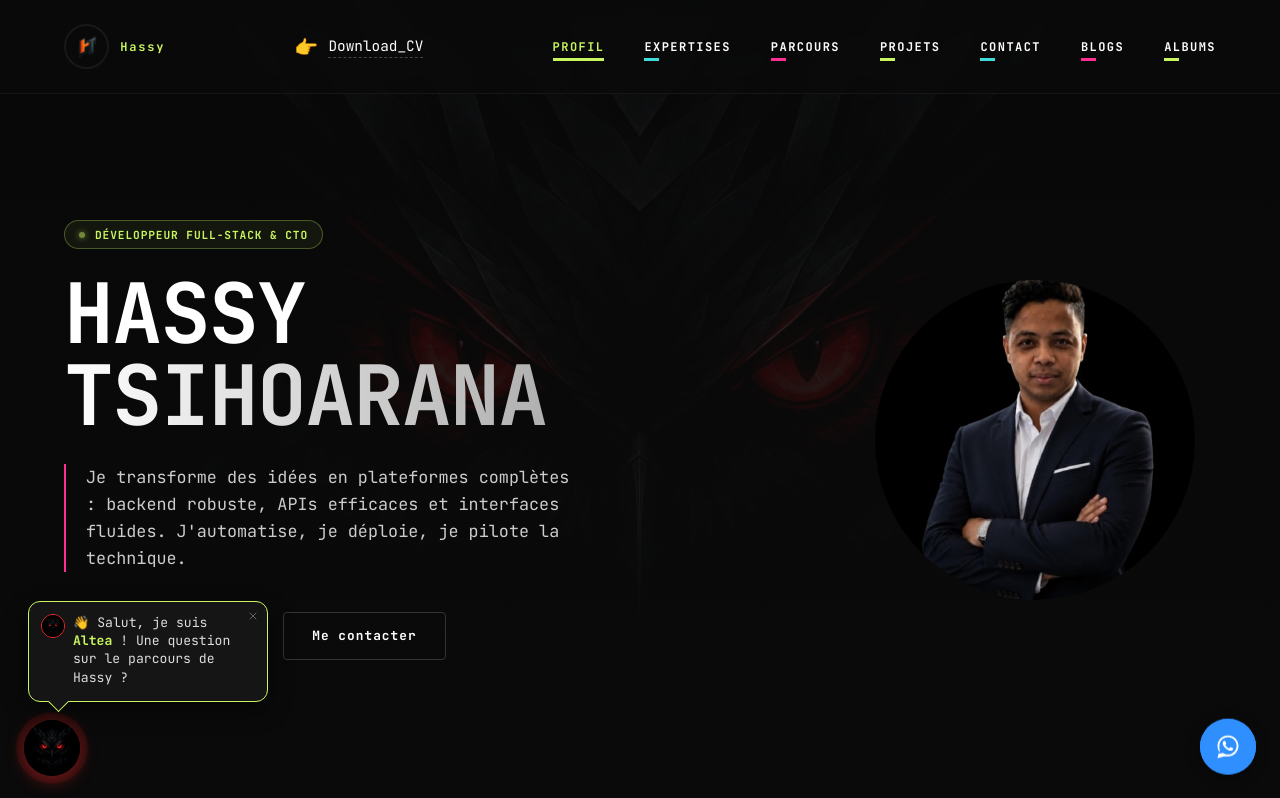
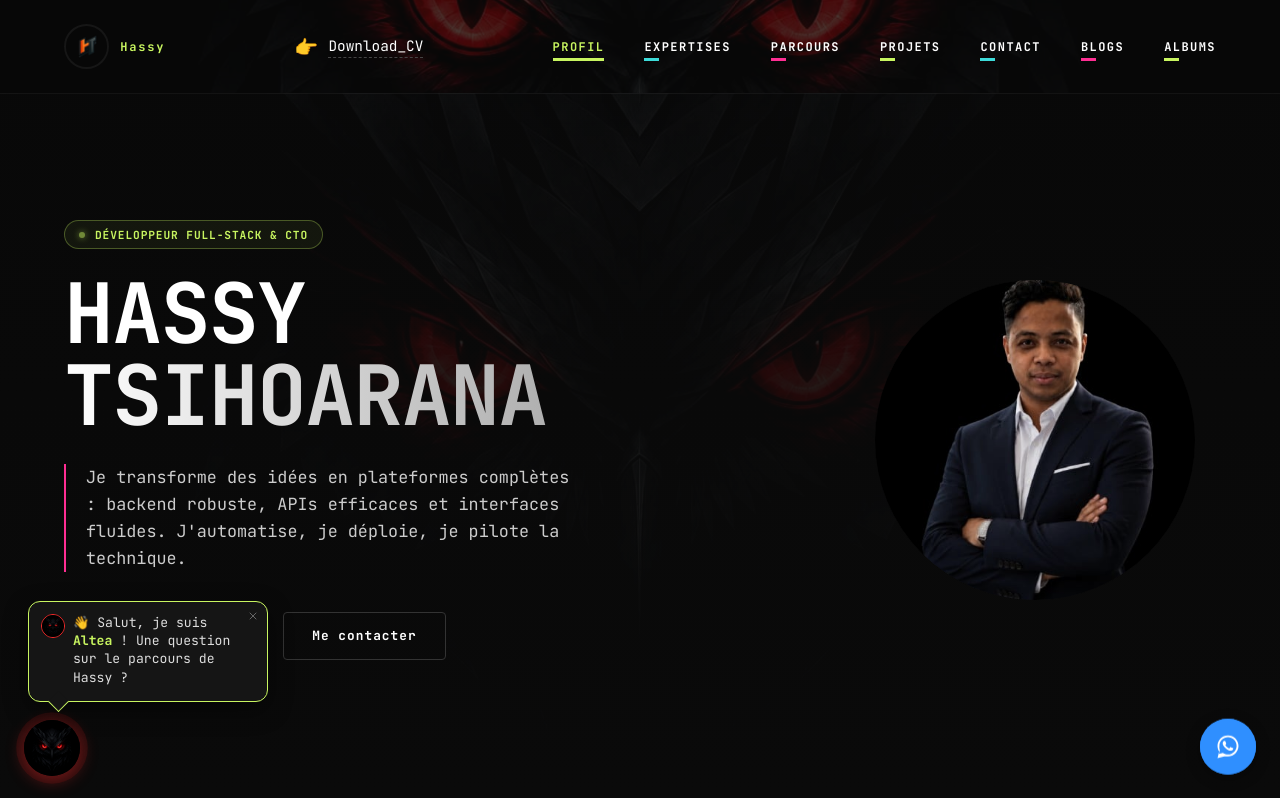
Before and after one commit to Hassyunity/porttfolio-2026, a React (Vite) app: page / in a window 1280 px wide. Shown: the top 798 px of the page. Built offline with nearby package versions, Linux system fonts and the light colour scheme.

Commit message:
add background in navbar

```diff
--- a/src/assets/styles/Navbar.css
+++ b/src/assets/styles/Navbar.css
@@ -8,10 +8,48 @@
   justify-content: space-between;
   align-items: center;
   z-index: 1000;
-  background: rgba(10, 10, 10, 0.7);
+  overflow: hidden;
   backdrop-filter: blur(10px);
   border-bottom: 1px solid rgba(255, 255, 255, 0.05);
   transition: all 0.3s ease;
+}
+
+/* Fonds alternés en fondu, en écho à la section d'accueil */
+.navbar-bg {
+  position: absolute;
+  inset: 0;
+  background-size: cover;
+  background-position: center;
+  background-repeat: no-repeat;
+  z-index: -2;
+}
+
+.navbar-bg-1 {
+  background-image: url('/back.jpg');
+  animation: home-bg-crossfade-1 6s ease-in-out infinite;
+}
+
+.navbar-bg-2 {
+  background-image: url('/back2.jpg');
+  opacity: 0;
+  animation: home-bg-crossfade-2 6s ease-in-out infinite;
+}
+
+.navbar-overlay {
+  position: absolute;
+  inset: 0;
+  z-index: -1;
+  background: rgba(10, 10, 10, 0.75);
+}
+
+@media (prefers-reduced-motion: reduce) {
+  .navbar-bg-1, .navbar-bg-2 {
+    animation: none;
+  }
+
+  .navbar-bg-2 {
+    opacity: 0;
+  }
 }
 
 /* LOGO */
--- a/src/components/Navbar.tsx
+++ b/src/components/Navbar.tsx
@@ -42,6 +42,10 @@ const Navbar: React.FC = () => {
 
   return (
     <nav className={`navbar ${isOpen ? 'menu-open' : ''}`}>
+      <div className="navbar-bg navbar-bg-1" />
+      <div className="navbar-bg navbar-bg-2" />
+      <div className="navbar-overlay" />
+
       <div className="nav-logo">
         <Link to="/" onClick={() => { window.scrollTo(0, 0); closeMenu(); }}>
           <div className="logo-wrapper">
```
